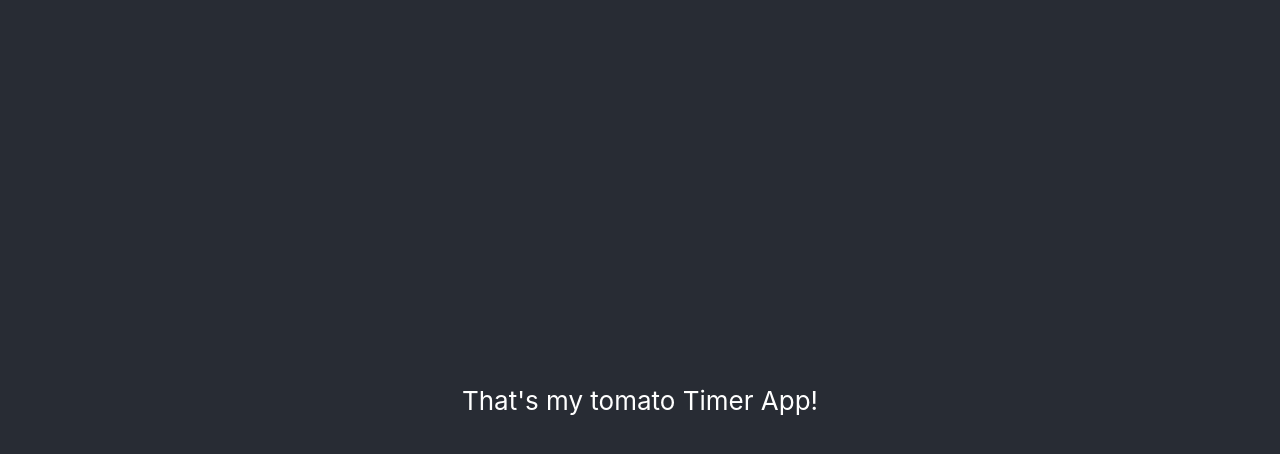
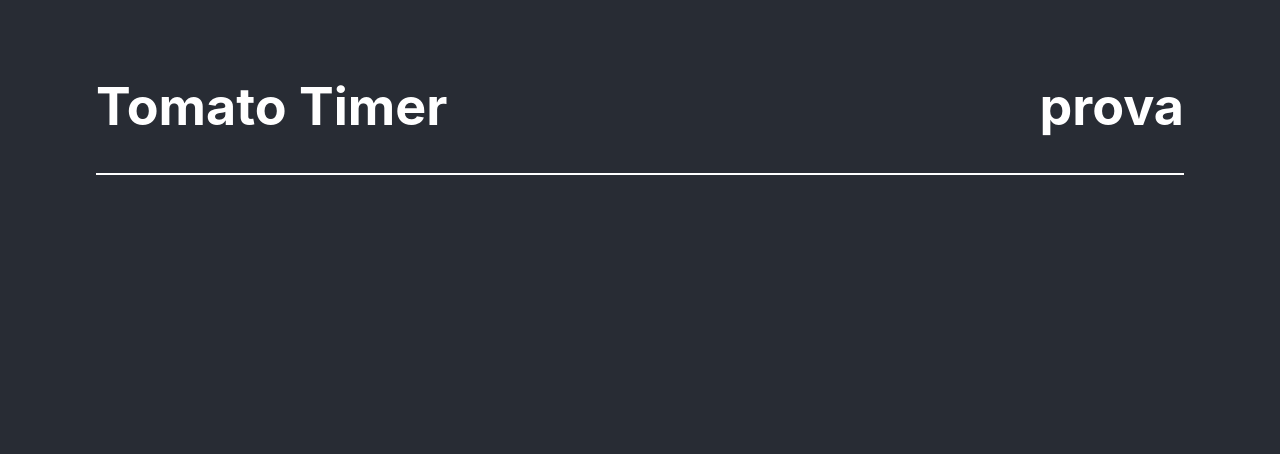
Before and after one commit to Tod-dev/tomato-timer, a React (Create React App) app: page / in a window 1280 px wide. Shown: the top 454 px of the page. Built offline with nearby package versions, Linux system fonts and the light colour scheme.

Commit message:
navigator1.0

```diff
--- a/package.json
+++ b/package.json
@@ -10,6 +10,7 @@
     "react": "^16.13.1",
     "react-bootstrap": "^1.3.0",
     "react-dom": "^16.13.1",
+    "react-router-dom": "^5.2.0",
     "react-scripts": "3.4.3"
   },
   "scripts": {
--- a/src/App.css
+++ /dev/null
@@ -1,38 +0,0 @@
-.App {
-  text-align: center;
-}
-
-.App-logo {
-  height: 40vmin;
-  pointer-events: none;
-}
-
-@media (prefers-reduced-motion: no-preference) {
-  .App-logo {
-    animation: App-logo-spin infinite 20s linear;
-  }
-}
-
-.App-header {
-  background-color: #282c34;
-  min-height: 100vh;
-  display: flex;
-  flex-direction: column;
-  align-items: center;
-  justify-content: center;
-  font-size: calc(10px + 2vmin);
-  color: white;
-}
-
-.App-link {
-  color: #61dafb;
-}
-
-@keyframes App-logo-spin {
-  from {
-    transform: rotate(0deg);
-  }
-  to {
-    transform: rotate(360deg);
-  }
-}
--- a/src/App.js
+++ b/src/App.js
@@ -1,14 +1,9 @@
 import React from "react";
-import "./App.css";
 
-function App() {
-  return (
-    <div className="App">
-      <header className="App-header">
-        <p>That's my tomato Timer App!</p>
-      </header>
-    </div>
-  );
-}
+import Navigator from "./page/Navigator/Navigator";
+
+const App = () => {
+  return <Navigator />;
+};
 
 export default App;
--- a/src/index.css
+++ b/src/index.css
@@ -1,13 +1,25 @@
 body {
+  text-align: center;
   margin: 0;
-  font-family: -apple-system, BlinkMacSystemFont, 'Segoe UI', 'Roboto', 'Oxygen',
-    'Ubuntu', 'Cantarell', 'Fira Sans', 'Droid Sans', 'Helvetica Neue',
+  font-family: -apple-system, BlinkMacSystemFont, "Segoe UI", "Roboto", "Oxygen",
+    "Ubuntu", "Cantarell", "Fira Sans", "Droid Sans", "Helvetica Neue",
     sans-serif;
   -webkit-font-smoothing: antialiased;
   -moz-osx-font-smoothing: grayscale;
+  width: 100vw;
+  font-size: calc(10px + 2vmin);
+  background-color: #282c34;
 }
 
-code {
-  font-family: source-code-pro, Menlo, Monaco, Consolas, 'Courier New',
-    monospace;
+#root {
+  margin: 5vmin;
+  display: flex;
+  flex-direction: column;
+  align-items: center;
+  justify-content: flex-start;
+  color: white;
 }
+
+.link {
+  color: #61dafb;
+}
--- /dev/null
+++ b/src/page/Navigator/Navigator.css
@@ -0,0 +1,7 @@
+.Horizontal {
+  display: flex;
+  flex-direction: row;
+  justify-content: space-between;
+  border-bottom: 2px solid white;
+  width: 85vw;
+}
--- /dev/null
+++ b/src/page/Navigator/Navigator.js
@@ -0,0 +1,14 @@
+import React from "react";
+
+import "./Navigator.css";
+
+const Navigator = () => {
+  return (
+    <div className="Horizontal">
+      <h1>Tomato Timer</h1>
+      <h1>prova</h1>
+    </div>
+  );
+};
+
+export default Navigator;
```
Also changed, not shown: 1 other file (tests, documents, lock files or other folders).
